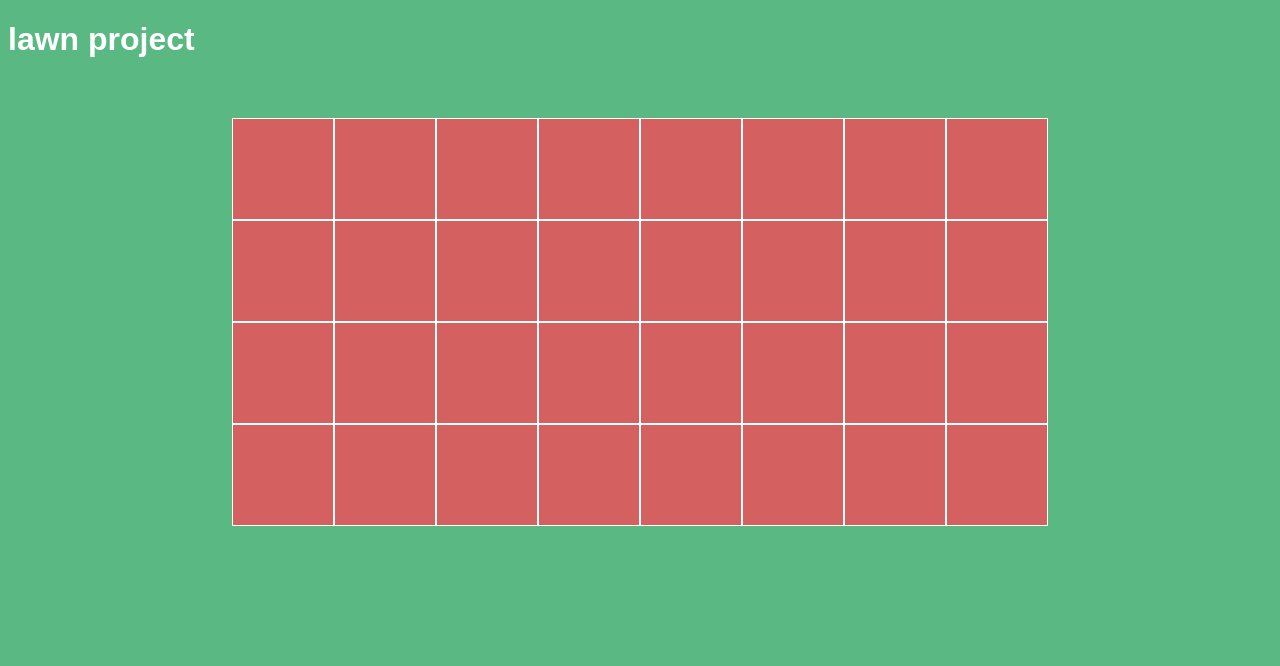
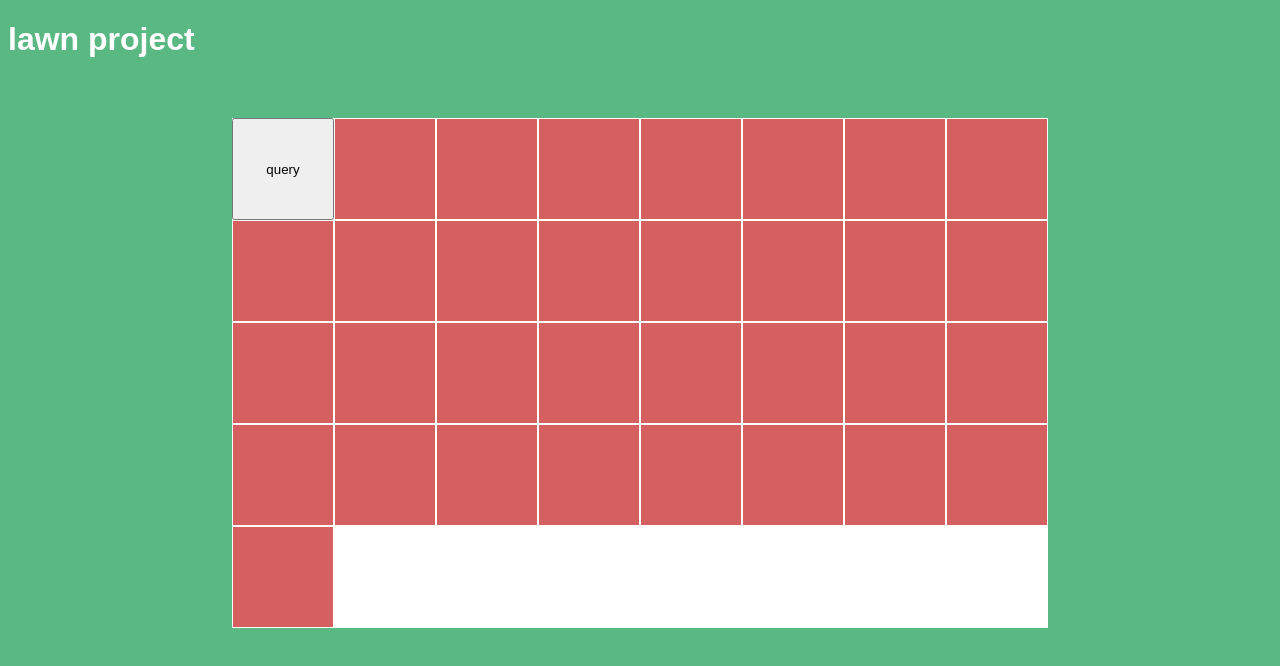
Before and after one commit to msmahon/lawn, a Vue app in the folder client/: page / in a window 1280 px wide. Shown: the top 666 px of the page. Built offline with nearby package versions, Linux system fonts and the light colour scheme.

Commit message:
Testing API

```diff
--- a/client/src/components/Lawn.vue
+++ b/client/src/components/Lawn.vue
@@ -1,5 +1,6 @@
 <template>
 	<div v-bind:style="gridStyle">
+		<button @click="query">query</button>
 		<Tile v-for="tile in tiles" :key="tile.id"></Tile>
 	</div>
 </template>
@@ -54,7 +55,9 @@ export default {
 		}
 	},
 	methods: {
-
+		query() {
+			axios.get('/');
+		}
 	},
 	computed: {
 		gridStyle() {
```
